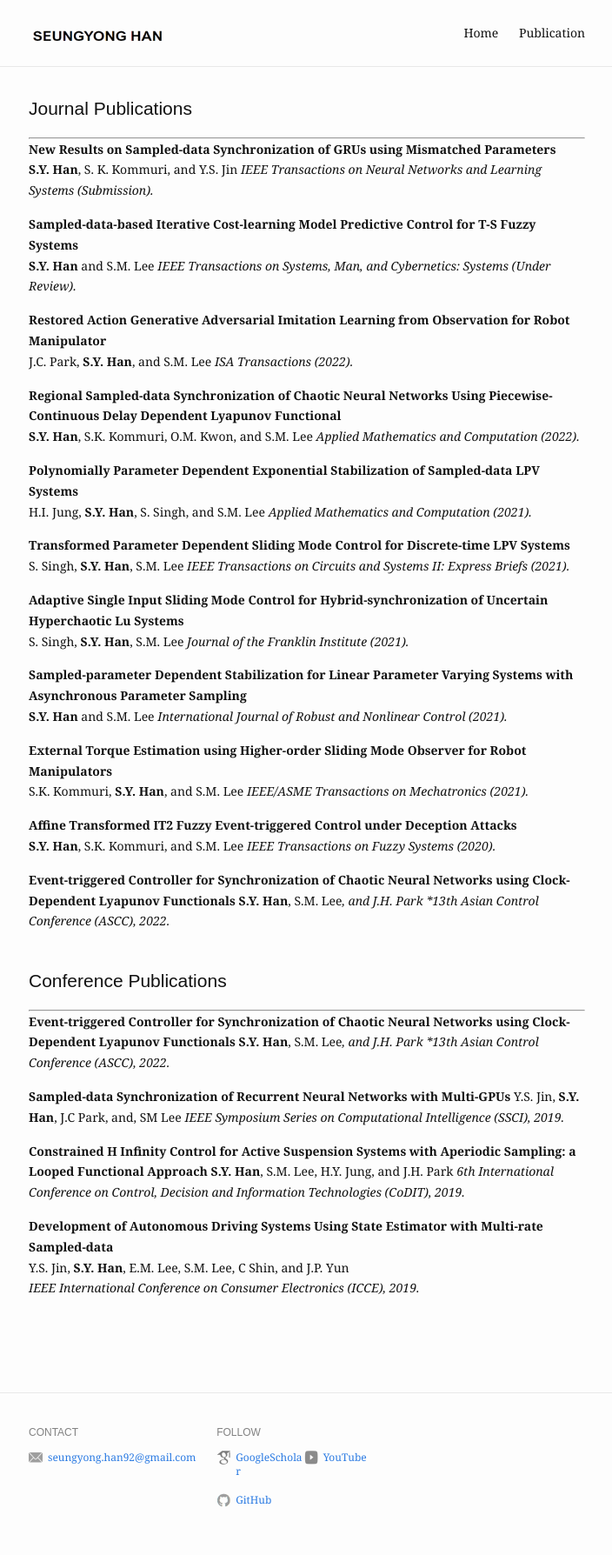
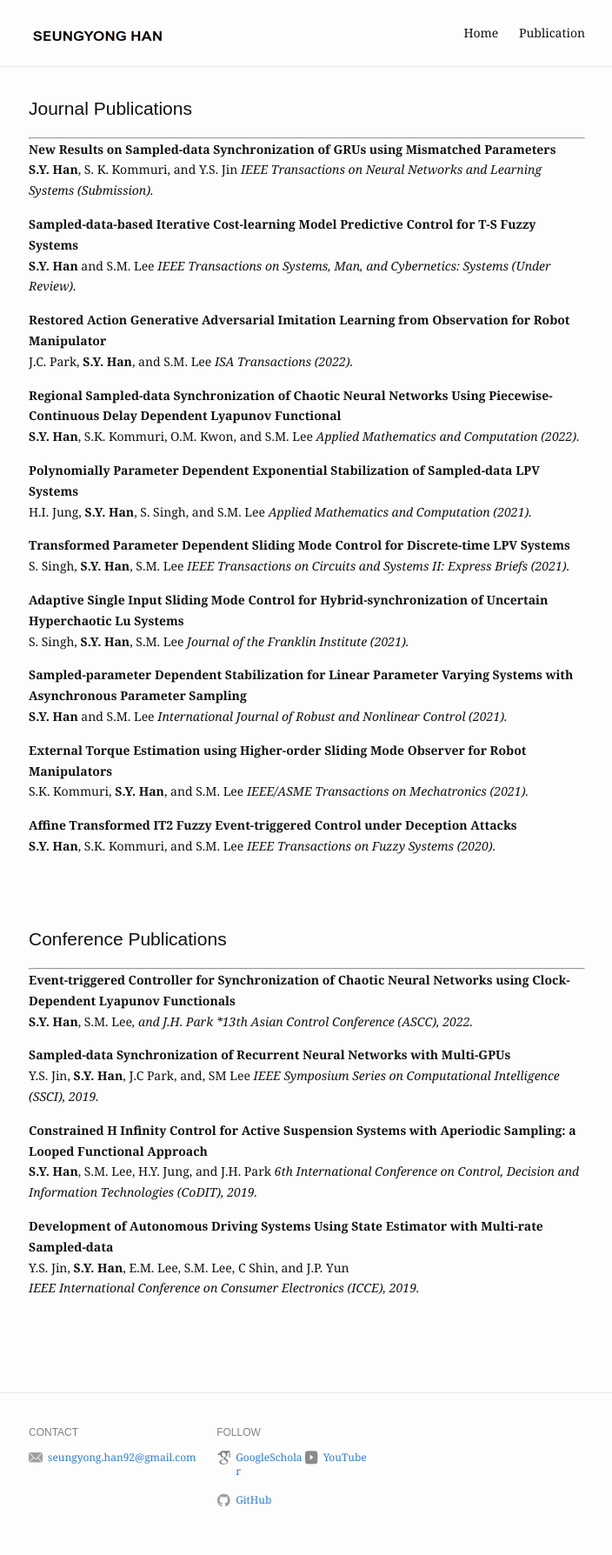
Before and after one commit to seungyong-han/seungyong-han.github.io, a Jekyll site: the page built from publication.md, in a window 1280 px wide. Shown: the whole page at 87% size, without its empty margins (287-991 px from the left). Built offline with Jekyll 4.4.1, drawn with Linux system fonts in a browser that asks for light colours.

Commit message:
Update publication.md

```diff
--- a/publication.md
+++ b/publication.md
@@ -46,9 +46,6 @@ S.K. Kommuri, <strong>S.Y. Han</strong>, and S.M. Lee
 <strong>S.Y. Han</strong>, S.K. Kommuri, and S.M. Lee
 *IEEE Transactions on Fuzzy Systems (2020).*
 
-**Event-triggered Controller for Synchronization of Chaotic Neural Networks using Clock-Dependent Lyapunov Functionals**
-<strong>S.Y. Han</strong>, S.M. Lee*, and J.H. Park
-*13th Asian Control Conference (ASCC), 2022.*
 <br />
 <br />
 
```
